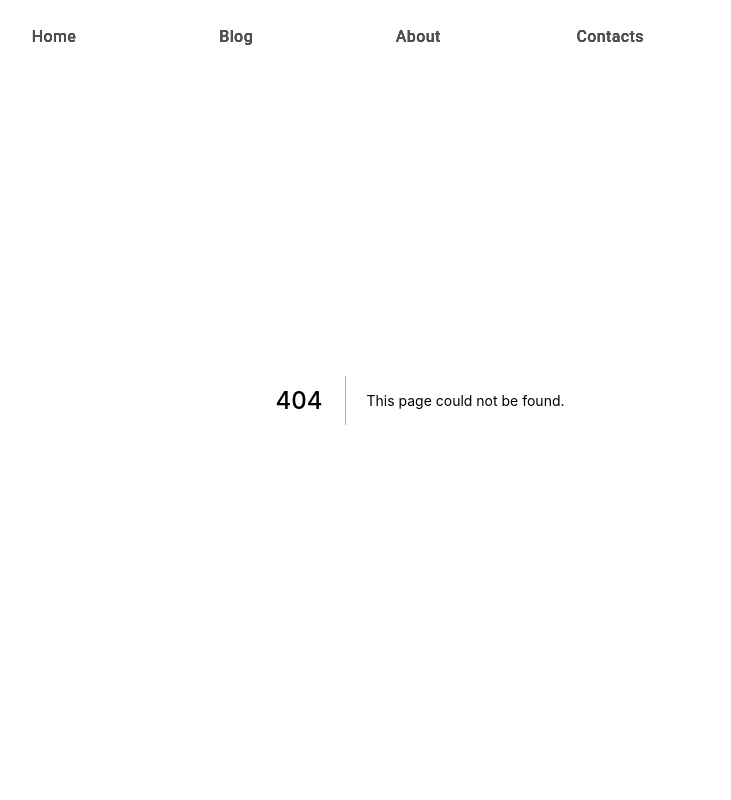
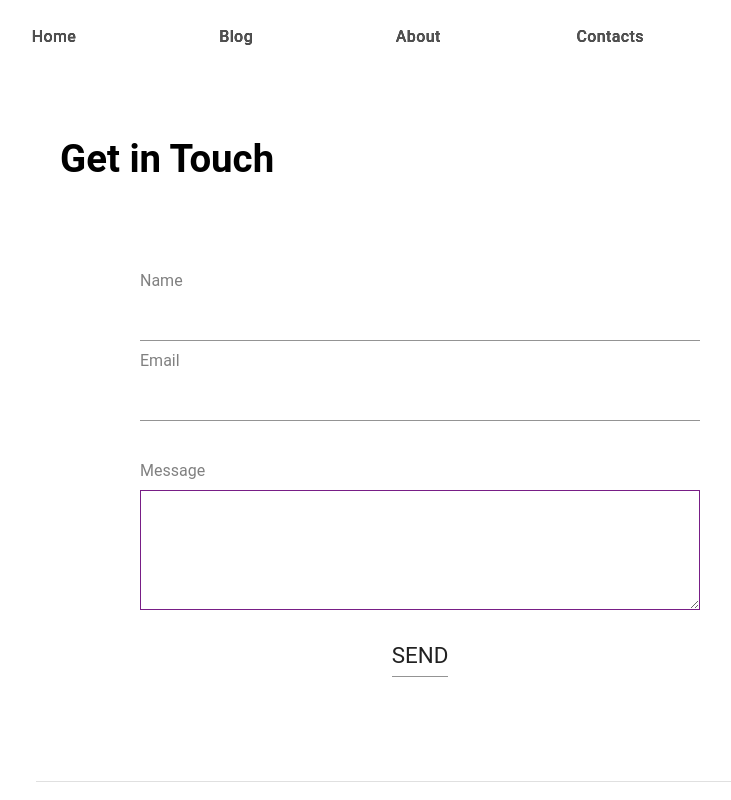
Before and after one commit to AlekoDimitrov/alekodimitrov.com-personal, a Next.js app: page /contacts in a window 1280 px wide. Before the commit this address had no page. Shown: the top 800 px of the page, without its empty margins (220-951 px from the left). Built offline with nearby package versions, Linux system fonts and the light colour scheme.

Commit message:
Contact form styling

```diff
--- a/package.json
+++ b/package.json
@@ -10,6 +10,7 @@
     "svg": "svgr -d ./public/static/icons/ ./public/static/icons/"
   },
   "dependencies": {
+    "@emailjs/browser": "^3.6.2",
     "@emotion/react": "^11.9.0",
     "@emotion/styled": "^11.8.1",
     "@fontsource/roboto": "^4.5.5",
--- a/src/components/LatestPosts.tsx
+++ b/src/components/LatestPosts.tsx
@@ -3,7 +3,7 @@ import { AiOutlineArrowRight } from "react-icons/ai";
 import React, { useState } from "react";
 import { motion } from "framer-motion";
 import Moment from "react-moment";
-import blogsMeta from "../blogData";
+import blogsMeta from "../pages/articles/blogData";
 
 const blogVariants = {
   initial: {
--- a/src/pages/articles/index.tsx
+++ b/src/pages/articles/index.tsx
@@ -6,7 +6,7 @@ import {
   Typography,
 } from "@mui/material";
 import React, { useState } from "react";
-import blogsMeta from "../../blogData";
+import blogsMeta from "./blogData";
 import { motion } from "framer-motion";
 import Head from "next/head";
 import Moment from "react-moment";
--- /dev/null
+++ b/src/pages/contacts.tsx
@@ -0,0 +1,76 @@
+import React, { useRef, useState } from "react";
+import emailjs from "@emailjs/browser";
+import { Box } from "@mui/system";
+import { Input, Typography } from "@mui/material";
+import { motion, AnimatePresence } from "framer-motion";
+
+const contacts = () => {
+  const [sent, setSent] = useState(false);
+
+  const form = useRef("0");
+
+  const sendEmail = (e: any) => {
+    e.preventDefault();
+
+    emailjs
+      .sendForm(
+        "service_qcfk9nr",
+        "template_2fd2kl4",
+        form.current,
+        "qVxnTO2UiIyXswu1b"
+      )
+      .then(
+        (result) => {
+          console.log(result.text);
+          setSent(true);
+        },
+        (error) => {
+          console.log(error.text);
+        }
+      );
+    e.target.reset();
+  };
+
+  return (
+    <>
+      <Box
+        padding={3}
+        sx={{
+          display: "flex",
+          flexDirection: "column",
+          justifyContent: "center",
+          marginTop: { xs: 8, sm: 14 },
+        }}
+      >
+        <Typography variant="h3">Get in Touch</Typography>
+        <Box padding={10}>
+          <form ref={form} onSubmit={sendEmail} className="contactsForm">
+            <label className="contactsLables">Name</label>
+            <Input type="text" name="user_name" />
+
+            <label className="contactsLables">Email</label>
+            <Input type="email" name="user_email" />
+
+            <label className="contactsLables contactsMessage">Message</label>
+            <textarea name="message" className="contactsInput" />
+
+            <Input type="submit" value="SEND" className="contactsInputButton" />
+          </form>
+        </Box>
+        <Box display={"flex"} justifyContent="center">
+          {sent && (
+            <motion.p
+              initial={{ opacity: 0, color: "#6C3D83" }}
+              animate={{ opacity: 1 }}
+              transition={{ duration: 1 }}
+            >
+              Sent Successfully
+            </motion.p>
+          )}
+        </Box>
+      </Box>
+    </>
+  );
+};
+
+export default contacts;
--- a/styles/globals.css
+++ b/styles/globals.css
@@ -126,3 +126,24 @@ p {
     font-size: 1rem;
   }
 }
+.contactsForm {
+  display: flex;
+  flex-direction: column;
+}
+.contactsLables {
+  margin-top: 10px;
+  margin-bottom: 10px;
+  color: gray;
+}
+.contactsMessage {
+  margin-top: 40px;
+}
+.contactsInput {
+  border: 1px solid #781e86;
+  font-size: 15px;
+  height: 120px;
+}
+.contactsInputButton {
+  margin: 25px auto 0;
+  font-size: 18px;
+}
```
Also changed, not shown: src/pages/articles/blogData.ts (renamed from src/blogData.ts), 1 other file (tests, documents, lock files or other folders).
